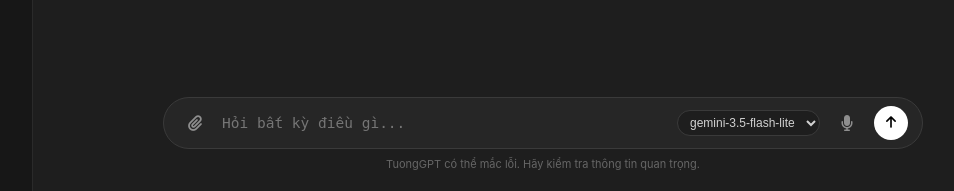
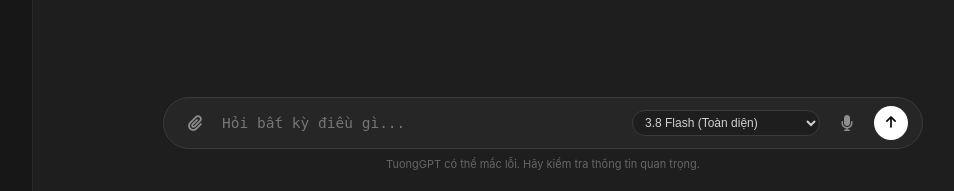
Before and after one commit to tuong-38/TuongGPT, a FastAPI app: page / in a window 1280 px wide. Shown: the part 609-800 px from the top of the page, without its empty margins (227-1181 px from the left). Run offline with FastAPI, Linux system fonts and the light colour scheme; data comes from the database, SQL or seed files in the repository; both versions use the stored data as it was after the commit; data that the repository does not hold is empty.

Commit message:
change gemini version

```diff
--- a/agent.py
+++ b/agent.py
@@ -17,13 +17,16 @@ from langgraph.prebuilt import ToolNode, tools_condition
 from langgraph.checkpoint.sqlite import SqliteSaver
 from tools import tools
 
-# Update default and allowed models
-DEFAULT_MODEL = os.getenv("GEMINI_MODEL", "gemini-3.5-flash-lite")
+# Đảm bảo thư mục lưu trữ SQLite tồn tại
+Path("data").mkdir(parents=True, exist_ok=True)
+
+# Cập nhật danh sách model thế hệ mới
+DEFAULT_MODEL = os.getenv("GEMINI_MODEL", "gemini-3.8-flash")
 
 ALLOWED_MODELS = {
     "gemini-3.5-flash-lite",
-    "gemini-2.5-flash",
-    "gemini-2.5-pro",
+    "gemini-3.8-flash",
+    "gemini-3.1-pro",
 }
 
 SYSTEM_PROMPT = """
@@ -76,9 +79,9 @@ def build_agent(model_name: str):
     """
     selected_model = normalize_model_name(model_name)
 
-    # Initialize ChatGoogleGenerativeAI
     llm = ChatGoogleGenerativeAI(
         model=selected_model,
+        google_api_key=os.getenv("GOOGLE_API_KEY"),
         temperature=0.3,
         streaming=True
     )
@@ -113,7 +116,6 @@ def build_agent(model_name: str):
     return workflow.compile(checkpointer=checkpointer)
 
 
-
 _AGENT_CACHE = {}
 
 def get_agent(model_name: str | None = None):
--- a/app.py
+++ b/app.py
@@ -13,7 +13,7 @@ config = {
 }
 
 for message_chunk, metadata in agent.stream(
-    {"messages": [HumanMessage(content="tôi là tường, hãy nhớ điều đó")]},
+    {"messages": [HumanMessage(content="456729 cộng 398765 bằng bao nhiêu")]},
     config=config,
     stream_mode="messages",
 ):
--- a/templates/index.html
+++ b/templates/index.html
@@ -353,9 +353,9 @@
 
         <!-- Lựa chọn model -->
         <select id="model-select" class="model-selector">
-          <option value="gemini-3.5-flash-lite">gemini-3.5-flash-lite</option>
-          <option value="gemini-2.5-flash">gemini-2.5-flash</option>
-          <option value="gemini-2.5-pro">gemini-2.5-pro</option>
+          <option value="gemini-3.5-flash-lite">3.5 Flash-Lite (Nhanh nhất)</option>
+          <option value="gemini-3.8-flash" selected>3.8 Flash (Toàn diện)</option>
+          <option value="gemini-3.1-pro">3.1 Pro (Suy luận nâng cao)</option>
         </select>
 
         <!-- Micro Dictate -->
```
Also changed, not shown: chroma_db/chroma.sqlite3, data/langgraph_checkpoints.sqlite, 2 other files.
